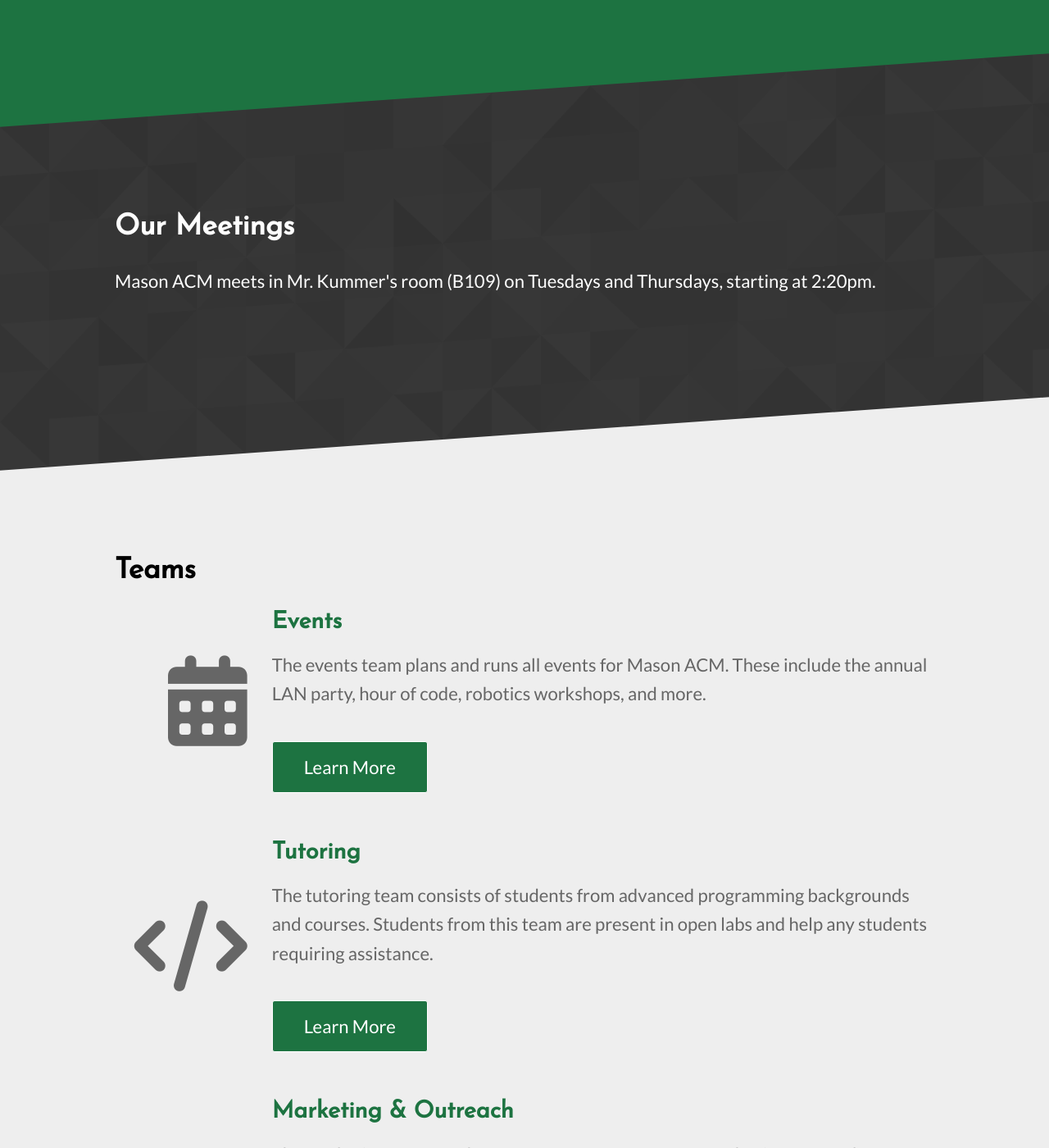
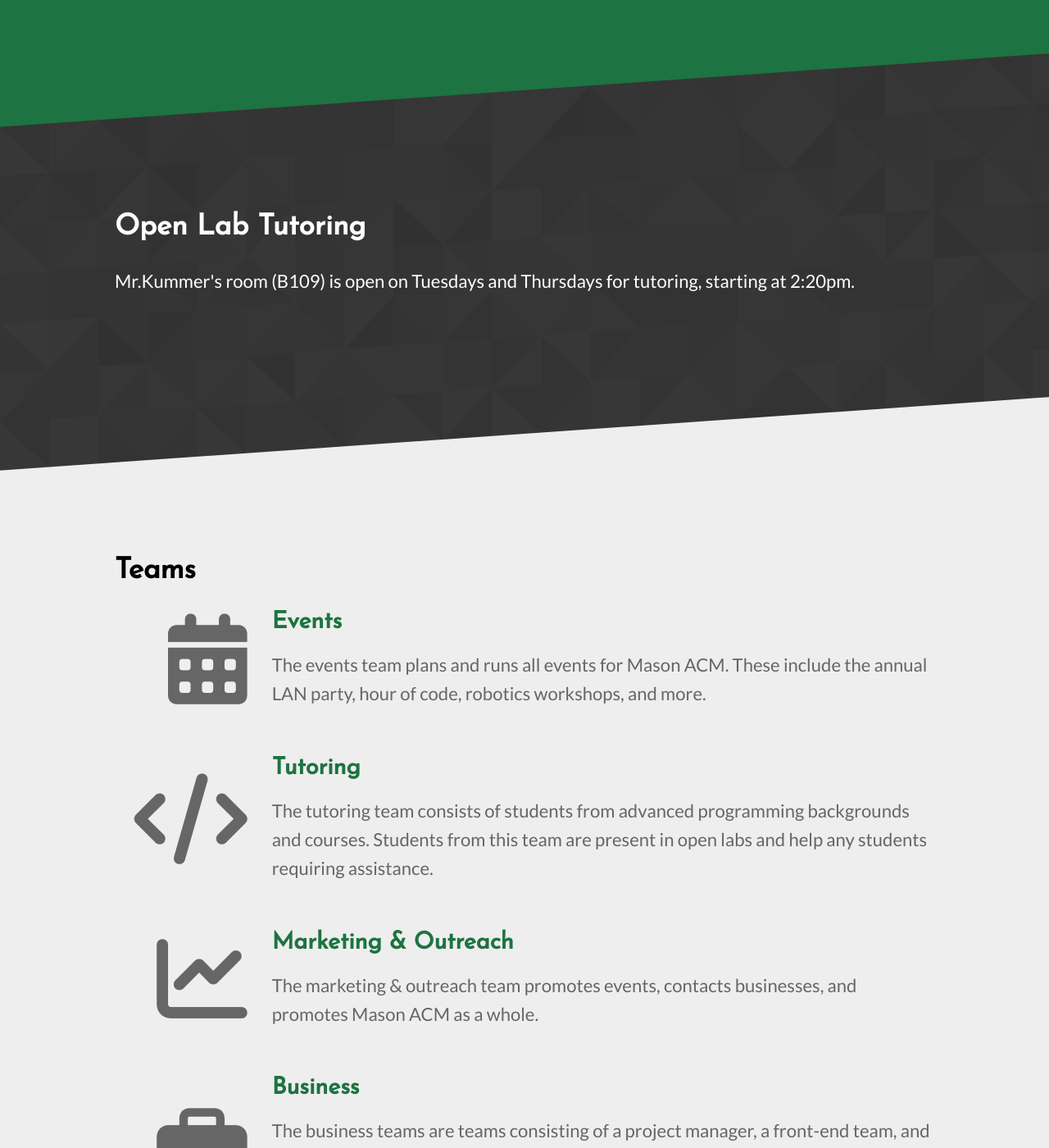
Before and after one commit to cravend/mason-acm-website, a Jekyll site: the page built from index.html, in a window 1280 px wide and 1400 px high, scrolled down 432 px. Shown: the whole window at 82% size. Built offline with Jekyll 4.4.1, drawn with Linux system fonts in a browser that asks for light colours; nearby versions of some CDN libraries; the list of posts is cut into pages by our own code.

Commit message:
Update info, get rid of broken links

```diff
--- a/_includes/list-teams.html
+++ b/_includes/list-teams.html
@@ -1,12 +1,15 @@
 {% for team in site.data.teams %}
 <div class="groups split">
   <div class="icons">
-      <a href="{{ site.baseurl }}/teams/{{ team.name }}"><p><i class="fa fa-{{ team.icon }} fa-block fa-5x" aria-hidden="true"></i></p></a>
+    <a href="{{ site.baseurl }}/teams/{{ team.name }}">
+      <p><i class="fa fa-{{ team.icon }} fa-block fa-5x" aria-hidden="true"></i></p>
+    </a>
   </div>
   <div>
-      <a href="{{ site.baseurl }}/teams/{{ team.name }}"><h3>{{ team.teamname }}</h3></a>
+    <a href="{{ site.baseurl }}/teams/{{ team.name }}">
+      <h3>{{ team.teamname }}</h3>
+    </a>
     <p>{{ team.description }}</p>
-      <p><a class="button alt" href="{{ site.baseurl }}/teams/{{ team.name }}">Learn More</a></p>
   </div>
 </div>
 <br>
--- a/index.html
+++ b/index.html
@@ -13,8 +13,8 @@ layout: default
 <section class="diagonal patterned">
 	<div class="container">
 		<div>
-			<h2>Our Meetings</h2>
-			<p>Mason ACM meets in Mr. Kummer's room (B109) on Tuesdays and Thursdays, starting at 2:20pm.</p>
+			<h2>Open Lab Tutoring</h2>
+			<p>Mr.Kummer's room (B109) is open on Tuesdays and Thursdays for tutoring, starting at 2:20pm.</p>
 		</div>
 	</div>
 </section>
```
Lines whose indentation alone changed are shown as unchanged.
